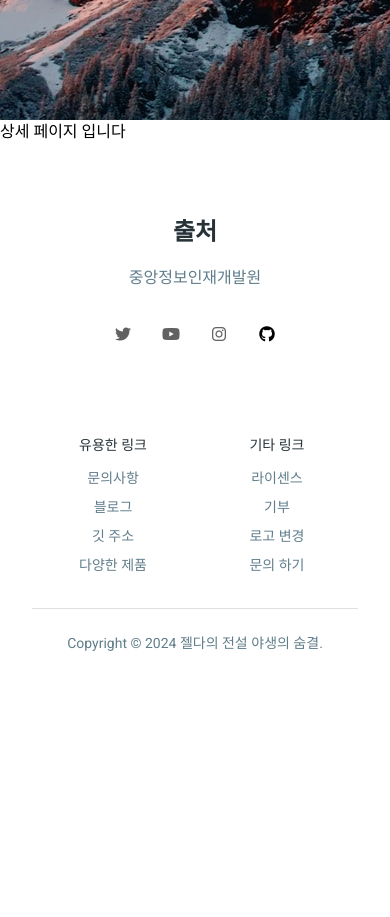
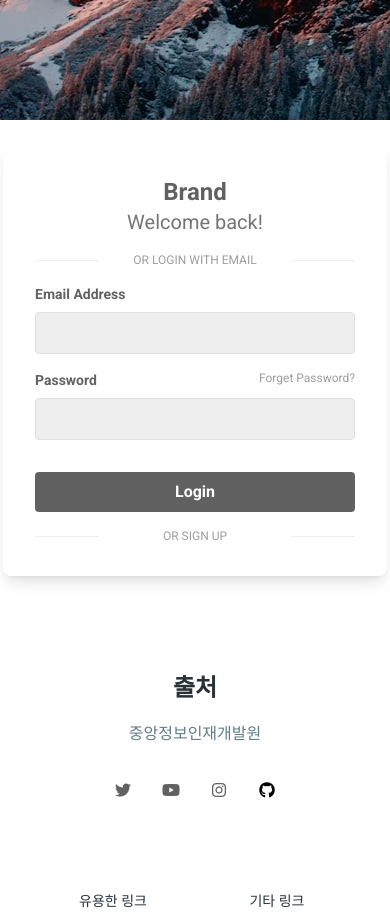
Before and after one commit to Breath-of-the-Wild/Breath-of-the-Wild_fe, a React (Vite) app: page /detail/1 in a window 390 px wide. Shown: the part 880-1797 px from the top of the page. Before the commit the page ends 1574 px from the top, so only its background shows below. Built offline with nearby package versions, Linux system fonts and the light colour scheme.

Commit message:
리덕스 저장

```diff
--- a/package.json
+++ b/package.json
@@ -11,6 +11,7 @@
   "dependencies": {
     "@heroicons/react": "2.0.18",
     "@material-tailwind/react": "2.1.4",
+    "@reduxjs/toolkit": "^2.2.3",
     "axios": "^1.6.8",
     "prop-types": "15.8.1",
     "react": "18.2.0",
--- a/src/components/festivalcom/FestivalDetail.jsx
+++ b/src/components/festivalcom/FestivalDetail.jsx
@@ -1,12 +1,93 @@
 import FestivalTop from "./FestivalTop";
+import React from 'react';
 
 const FestivalDetail = ()=>{
     return(
     <>
     <FestivalTop/>
-    <div>상세 페이지 입니다</div>
+    <SignInPage />
     </>
     )
 }
 
+
+
+const SignInForm = () => {
+  return (
+    <div>
+      <div className="mt-4">
+        <label className="block text-gray-700 text-sm font-bold mb-2">
+          Email Address
+        </label>
+        <input
+          className="bg-gray-200 text-gray-700 focus:outline-none focus:shadow-outline border border-gray-300 rounded py-2 px-4 block w-full appearance-none"
+          type="email"
+        />
+      </div>
+      <div className="mt-4">
+        <div className="flex justify-between">
+          <label className="block text-gray-700 text-sm font-bold mb-2">
+            Password
+          </label>
+          <a className="text-xs text-gray-500" href="#">
+            Forget Password?
+          </a>
+        </div>
+        <input
+          className="bg-gray-200 text-gray-700 focus:outline-none focus:shadow-outline border border-gray-300 rounded py-2 px-4 block w-full appearance-none"
+          type="password"
+        />
+      </div>
+      <div className="mt-8">
+        <button className="bg-gray-700 text-white font-bold py-2 px-4 w-full rounded hover:bg-gray-600">
+          Login
+        </button>
+      </div>
+      <div className="mt-4 flex items-center justify-between">
+        <span className="border-b w-1/5 md:w-1/4" />
+        <a className="text-xs text-gray-500 uppercase" href="#">
+          or sign up
+        </a>
+        <span className="border-b w-1/5 md:w-1/4" />
+      </div>
+    </div>
+  );
+};
+
+const SignInCard = () => {
+  return (
+    <div className="flex bg-white rounded-lg shadow-lg overflow-hidden mx-auto max-w-sm lg:max-w-4xl">
+      <div
+        className="hidden lg:block lg:w-1/2 bg-cover"
+        style={{
+          backgroundImage:
+            'url(\'https://images.unsplash.com/photo-1546514714-df0ccc50d7bf?ixlib=rb-1.2.1&ixid=eyJhcHBfaWQiOjEyMDd9&auto=format&fit=crop&w=667&q=80\')',
+        }}
+      />
+      <div className="w-full p-8 lg:w-1/2">
+        <h2 className="text-2xl font-semibold text-gray-700 text-center">Brand</h2>
+        <p className="text-xl text-gray-600 text-center">Welcome back!</p>
+        <div className="mt-4 flex items-center justify-between">
+          <span className="border-b w-1/5 lg:w-1/4" />
+          <a className="text-xs text-center text-gray-500 uppercase" href="#">
+            or login with email
+          </a>
+          <span className="border-b w-1/5 lg:w-1/4" />
+        </div>
+        <SignInForm />
+      </div>
+    </div>
+  );
+};
+
+const SignInPage = () => {
+  return (
+    <div className="py-6">
+      <SignInCard />
+    </div>
+  );
+};
+
+
+
 export default FestivalDetail;
--- a/src/components/festivalcom/FestivalMain.jsx
+++ b/src/components/festivalcom/FestivalMain.jsx
@@ -6,7 +6,7 @@ import axios from 'axios';
 const Post = ({ post }) => (
     <article className="bg-white p-6 mb-6 shadow transition duration-300 group transform hover:-translate-y-2 hover:shadow-2xl rounded-2xl cursor-pointer border">
         {/* 축제 세부 정보를 보여주는 링크 */}
-        <Link to={`/detail/${post.addr1}`} className="absolute top-0 right-0 left-0 bottom-0 opacity-0" />
+        <Link to={`/detail/${post.contentid}`} className="absolute top-0 right-0 left-0 bottom-0 opacity-0" />
         {/* 축제 이미지 */}
         <div className="relative mb-4 rounded-2xl">
             <img
@@ -16,7 +16,7 @@ const Post = ({ post }) => (
             />
             {/* 이미지 위의 축제 보러가기 버튼 */}
             <Link
-                to={`/detail/${post.addr1}`}
+                to={`/detail/${post.contentid}`}
                 className="flex justify-center items-center bg-blue-700 bg-opacity-70 absolute top-0 left-0 w-full h-full text-white text-3xl rounded-2xl opacity-0 transition-all duration-300 group-hover:opacity-100"
             >
                 축제 보러가기
@@ -39,7 +39,7 @@ const Post = ({ post }) => (
         </div>
         {/* 축제 제목 */}
         <h3 className="font-medium text-xl leading-8">
-            <Link className="block relative group-hover:text-red-700 transition-colors duration-200" to={`/detail/${post.addr1}`}>
+            <Link className="block relative group-hover:text-red-700 transition-colors duration-200" to={`/detail/${post.contentid}`}>
                 {post.title}
             </Link>
         </h3>
@@ -102,7 +102,7 @@ const BlogPosts = () => {
 
         try {
             const response = await axios.get(apiUrl); // API 호출
-            const newPosts = response.data.response.body.items.item;
+            const newPosts = response.data.response.body.items.item;//호출한 API 데이터 추출
 
             // 첫 페이지인 경우 전체 포스트를 설정하고 초기화
             if (pageNo === 1) {
@@ -111,6 +111,9 @@ const BlogPosts = () => {
             } else {
                 // 중복된 포스트를 제외하고 추가
                 const uniqueNewPosts = newPosts.filter(post => !allPosts.some(existingPost => existingPost.contentid === post.contentid));
+                // 상태 업데이트 함수
+                // prevPosts는 현재 posts의 상태 즉, 현재 posts를 인자로 줌
+                // 현재 posts + 더보기로 추가한 데이터
                 setPosts(prevPosts => [...prevPosts, ...uniqueNewPosts]);
                 setAllPosts(prevAllPosts => [...prevAllPosts, ...uniqueNewPosts]);
             }
--- /dev/null
+++ b/src/data/store.js
@@ -0,0 +1,62 @@
+import { configureStore, createSlice, createAsyncThunk } from '@reduxjs/toolkit';
+import axios from 'axios';
+
+// API 호출을 위한 비동기 함수 생성
+export const fetchPosts = createAsyncThunk(
+    'posts/fetchPosts',
+    async (pageNo = 1) => {
+        const apiUrl = `https://apis.data.go.kr/B551011/KorService1/searchFestival1?numOfRows=12&pageNo=${pageNo}&MobileOS=win&MobileApp=win&_type=json&arrange=Q&eventStartDate=20240401&serviceKey=tkpuYMyOJPiESQhzLecE1EshwjeUNeXfOJY7y8Rku7L2kh5E%2FbSH7NC7CZ1vvthRi72%2FidxEOUL%2FULnq0WWkHw%3D%3D`;
+
+        const response = await axios.get(apiUrl);
+        return response.data.response.body.items.item;
+    }
+);
+
+// 포스트 관리 슬라이스 설정
+const postsSlice = createSlice({
+    name: 'posts',
+    initialState: {
+        posts: [],
+        allPosts: [],
+        status: 'idle',
+        error: null
+    },
+    reducers: {
+        // 추가 액션을 원할 경우 여기에 추가할 수 있습니다.
+    },
+    extraReducers: (builder) => {
+        // fetchPosts 비동기 액션에 대한 처리
+        builder
+            .addCase(fetchPosts.pending, (state) => {
+                state.status = 'loading';
+            })
+            .addCase(fetchPosts.fulfilled, (state, action) => {
+                const newPosts = action.payload;
+
+                if (state.posts.length === 0) {
+                    // 초기 데이터 설정
+                    state.posts = newPosts;
+                    state.allPosts = newPosts;
+                } else {
+                    // 중복된 포스트를 제외하고 추가
+                    const uniqueNewPosts = newPosts.filter(
+                        (post) => !state.allPosts.some((existingPost) => existingPost.contentid === post.contentid)
+                    );
+                    state.posts = [...state.posts, ...uniqueNewPosts];
+                    state.allPosts = [...state.allPosts, ...uniqueNewPosts];
+                }
+                state.status = 'succeeded';
+            })
+            .addCase(fetchPosts.rejected, (state, action) => {
+                state.status = 'failed';
+                state.error = action.error.message;
+            });
+    }
+});
+
+// 스토어 설정
+export default configureStore({
+    reducer: {
+        posts: postsSlice.reducer
+    }
+});
--- a/src/main.jsx
+++ b/src/main.jsx
@@ -16,11 +16,12 @@ import App from "./App";
 import { BrowserRouter } from "react-router-dom";
 import { ThemeProvider } from "@material-tailwind/react";
 import "../public/css/tailwind.css";
+import store from "./data/store";
 
 ReactDOM.createRoot(document.getElementById("root")).render(
   <React.StrictMode>
     <BrowserRouter>
-      <ThemeProvider>
+      <ThemeProvider store={store}>
         <App />
       </ThemeProvider>
     </BrowserRouter>
--- a/src/routes.jsx
+++ b/src/routes.jsx
@@ -55,7 +55,7 @@ export const routes = [
   },
   {
     name: "",
-    path: "/detail/:addr1",
+    path: "/detail/:contentid",
     element: <FestivalDetail />,
 },
 
```
